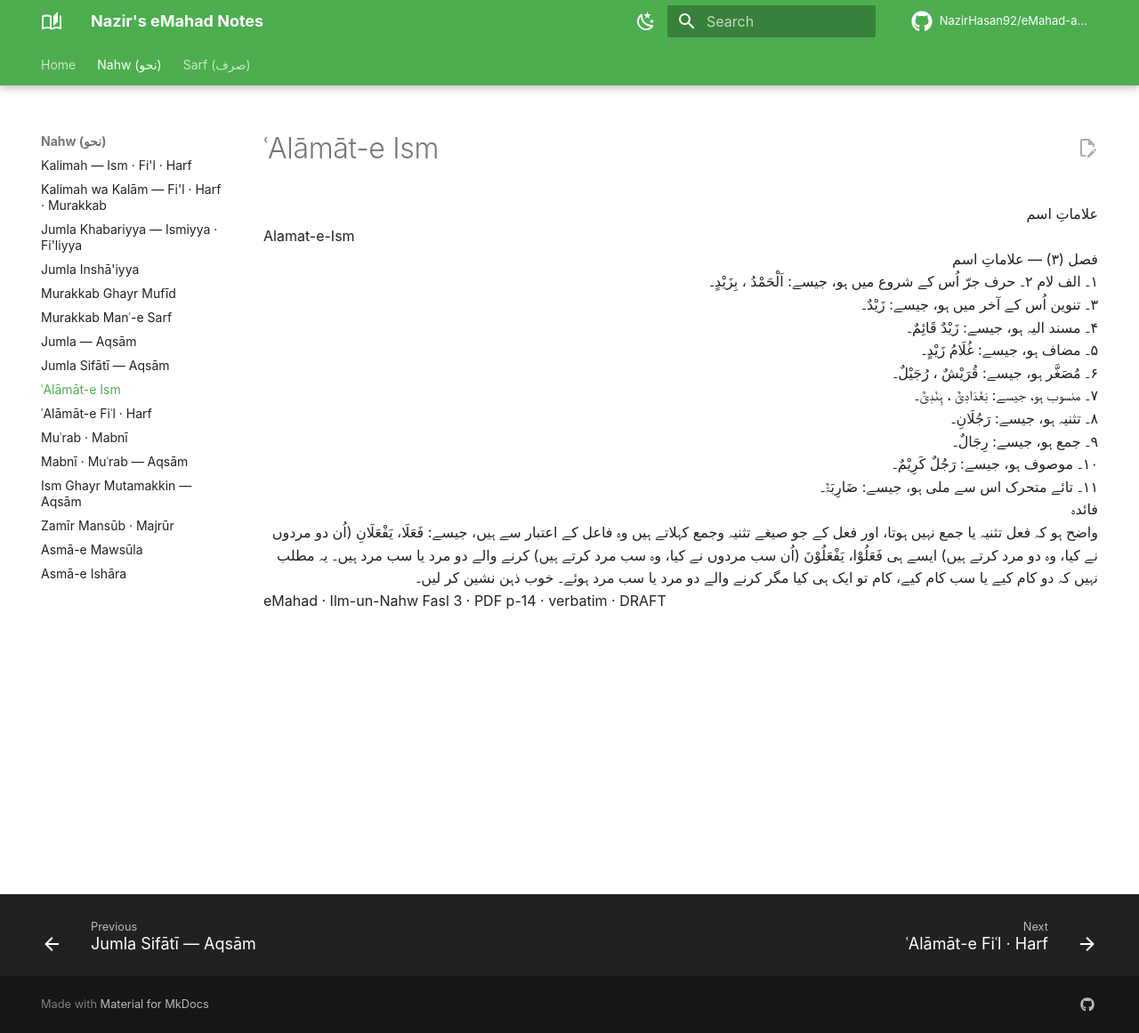
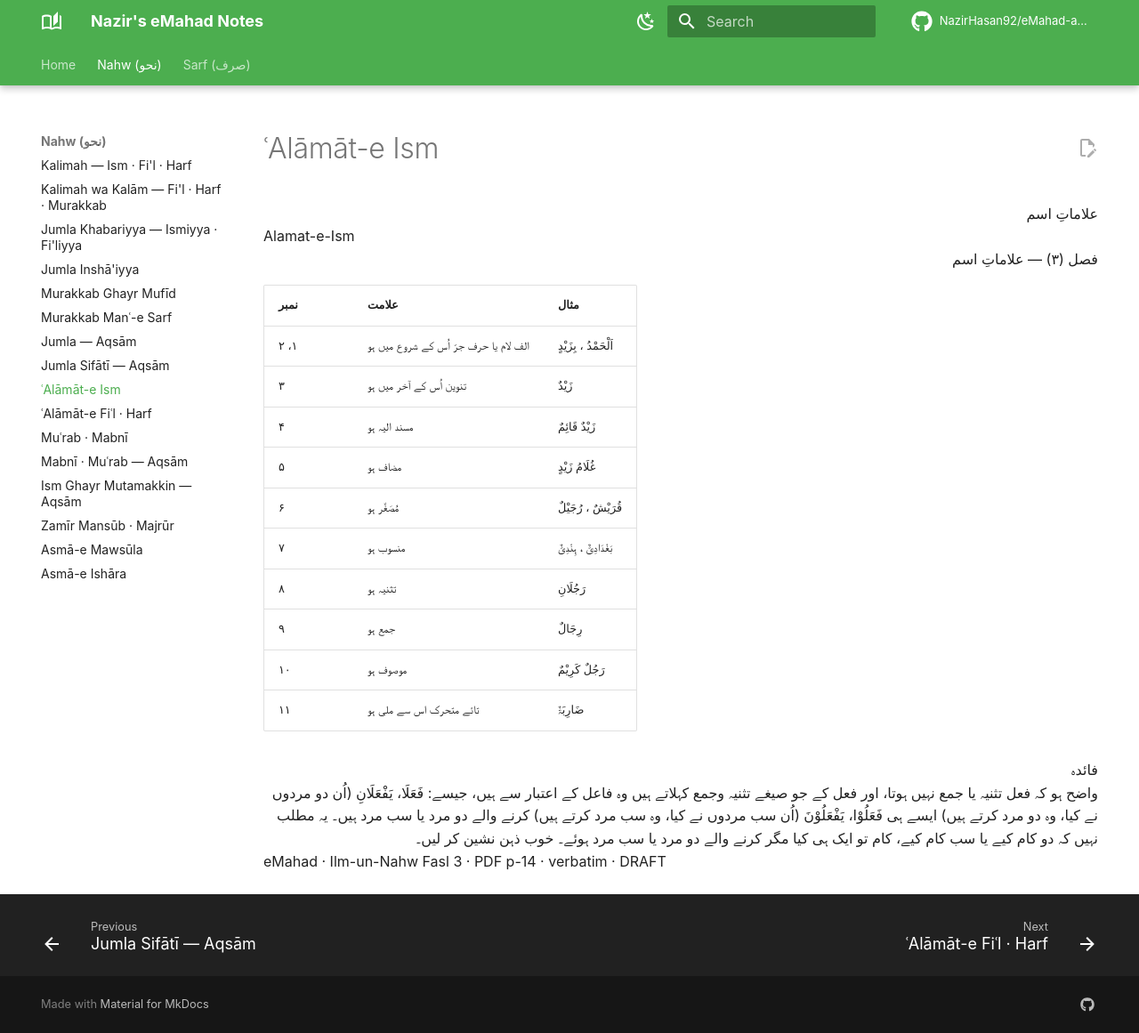
Before and after one commit to NazirHasan92/eMahad-aalimiyath-site, an MkDocs documentation site: the page built from Nazir/Nahw/p14-alamat-ism.md, in a window 1280 px wide and 1161 px high. Shown: the whole window at 89% size. Built offline with MkDocs 1.6.1 and Material for MkDocs 9.7.7, drawn with Linux system fonts in a browser that asks for light colours; comment, search, counter and statistics services are not loaded.

Commit message:
Auto-sync from working repo @ 69f159f

```diff
--- a/Nazir/Nahw/p14-alamat-ism.md
+++ b/Nazir/Nahw/p14-alamat-ism.md
@@ -10,18 +10,30 @@ hide:
   <div class="nc-sub">Alamat-e-Ism</div>
   <div class="nc-rule"></div>
 
-  <div class="nc-band" style="margin-top:0;border-top:0;padding-top:0">
-    <div class="nc-band-label" dir="rtl">فصل (۳) — علاماتِ اسم</div>
-    <div class="nc-v" dir="rtl">۱۔ الف لام ۲۔ حرف جرّ اُس کے شروع میں ہو، جیسے: اَلْحَمْدُ ، بِزَیْدٍ۔</div>
-    <div class="nc-v" dir="rtl">۳۔ تنوین اُس کے آخر میں ہو، جیسے: زَیْدٌ۔</div>
-    <div class="nc-v" dir="rtl">۴۔ مسند الیہ ہو، جیسے: زَیْدٌ قَائِمٌ۔</div>
-    <div class="nc-v" dir="rtl">۵۔ مضاف ہو، جیسے: غُلَامُ زَیْدٍ۔</div>
-    <div class="nc-v" dir="rtl">۶۔ مُصَغَّر ہو، جیسے: قُرَیْشٌ ، رُجَیْلٌ۔</div>
-    <div class="nc-v" dir="rtl">۷۔ منسوب ہو، جیسے: بَغْدَادِیٌّ ، ہِنْدِیٌّ۔</div>
-    <div class="nc-v" dir="rtl">۸۔ تثنیہ ہو، جیسے: رَجُلَانِ۔</div>
-    <div class="nc-v" dir="rtl">۹۔ جمع ہو، جیسے: رِجَالٌ۔</div>
-    <div class="nc-v" dir="rtl">۱۰۔ موصوف ہو، جیسے: رَجُلٌ کَرِیْمٌ۔</div>
-    <div class="nc-v" dir="rtl">۱۱۔ تائے متحرک اس سے ملی ہو، جیسے: ضَارِبَۃٌ۔</div>
+  <div class="nc-band-label" dir="rtl">فصل (۳) — علاماتِ اسم</div>
+
+  <div class="table-scroll">
+    <table>
+      <thead>
+        <tr>
+          <th dir="rtl">نمبر</th>
+          <th dir="rtl">علامت</th>
+          <th dir="rtl">مثال</th>
+        </tr>
+      </thead>
+      <tbody>
+        <tr><td dir="rtl">۱، ۲</td><td dir="rtl">الف لام یا حرف جرّ اُس کے شروع میں ہو</td><td dir="rtl">اَلْحَمْدُ ، بِزَیْدٍ</td></tr>
+        <tr><td dir="rtl">۳</td><td dir="rtl">تنوین اُس کے آخر میں ہو</td><td dir="rtl">زَیْدٌ</td></tr>
+        <tr><td dir="rtl">۴</td><td dir="rtl">مسند الیہ ہو</td><td dir="rtl">زَیْدٌ قَائِمٌ</td></tr>
+        <tr><td dir="rtl">۵</td><td dir="rtl">مضاف ہو</td><td dir="rtl">غُلَامُ زَیْدٍ</td></tr>
+        <tr><td dir="rtl">۶</td><td dir="rtl">مُصَغَّر ہو</td><td dir="rtl">قُرَیْشٌ ، رُجَیْلٌ</td></tr>
+        <tr><td dir="rtl">۷</td><td dir="rtl">منسوب ہو</td><td dir="rtl">بَغْدَادِیٌّ ، ہِنْدِیٌّ</td></tr>
+        <tr><td dir="rtl">۸</td><td dir="rtl">تثنیہ ہو</td><td dir="rtl">رَجُلَانِ</td></tr>
+        <tr><td dir="rtl">۹</td><td dir="rtl">جمع ہو</td><td dir="rtl">رِجَالٌ</td></tr>
+        <tr><td dir="rtl">۱۰</td><td dir="rtl">موصوف ہو</td><td dir="rtl">رَجُلٌ کَرِیْمٌ</td></tr>
+        <tr><td dir="rtl">۱۱</td><td dir="rtl">تائے متحرک اس سے ملی ہو</td><td dir="rtl">ضَارِبَۃٌ</td></tr>
+      </tbody>
+    </table>
   </div>
 
   <div class="nc-band">
@@ -35,4 +47,4 @@ hide:
   </div>
 </div>
 
-<!-- [?]: Signs 1 & 2 (الف لام / حرف جرّ) share one printed line "اُس کے شروع میں ہو" with two examples (اَلْحَمْدُ ، بِزَیْدٍ); kept together on one line exactly as printed. Sign 2 prints حرف جرّ (Arabic form: no izafat kasra under ف, shadda on ر) — confirmed against 600 DPI render. Title heading علاماتِ اسم carries only the izafat kasra, no other harakat. -->
+<!-- [?]: Signs 1 & 2 (الف لام / حرف جرّ) share one printed line "اُس کے شروع میں ہو" with two examples (اَلْحَمْدُ ، بِزَیْدٍ); combined into one table row exactly as printed. Sign 2 prints حرف جرّ (no izafat kasra under ف, shadda on ر) — confirmed against 600 DPI render. Title heading علاماتِ اسم carries only the izafat kasra. Content is verbatim; only the layout (numbered text → table) changed. -->
```
Also changed, not shown: 1 other file.
